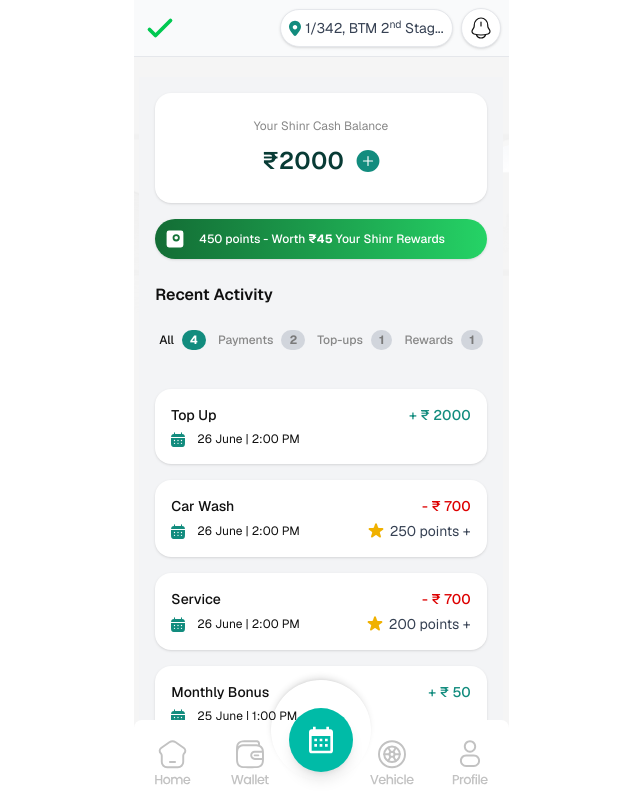
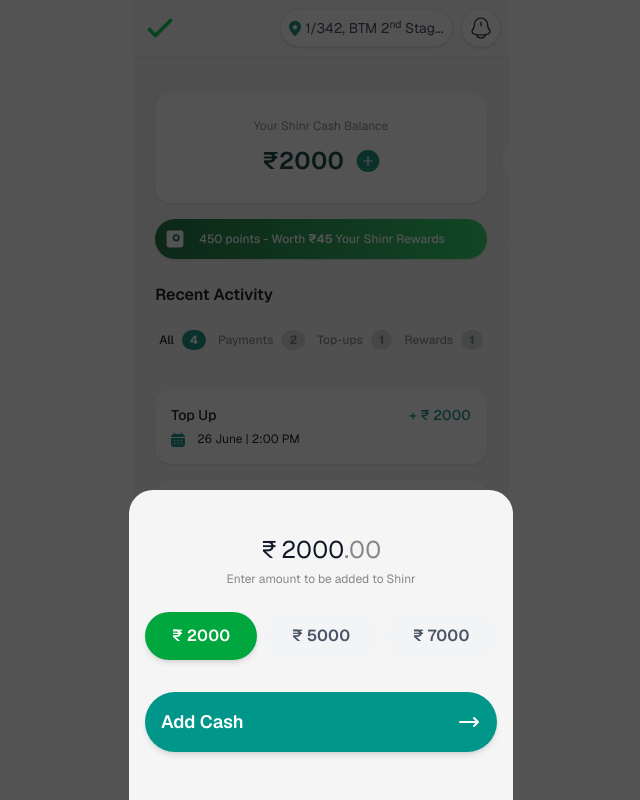
Before and after one commit to exitcube/shinr_fe_pwa, a Next.js app: page /wallet in a window 1280 px wide. Both pictures are taken after a click on the element 680 px from the left and 161 px from the top of the page. Shown: the whole page, without its empty margins (319-959 px from the left). Built offline with nearby package versions, Linux system fonts and the light colour scheme.

Commit message:
wallet model added

```diff
--- a/package.json
+++ b/package.json
@@ -12,7 +12,8 @@
     "framer-motion": "^12.23.3",
     "next": "15.3.4",
     "react": "^19.0.0",
-    "react-dom": "^19.0.0"
+    "react-dom": "^19.0.0",
+    "react-use-measure": "^2.1.7"
   },
   "devDependencies": {
     "@eslint/eslintrc": "^3",
--- a/src/app/wallet/page.tsx
+++ b/src/app/wallet/page.tsx
@@ -1,4 +1,5 @@
 "use client";
+import { WalletModel } from "@/components/walletArea/WalletModeal";
 import Image from "next/image";
 import React, { useState } from "react";
 
@@ -47,6 +48,7 @@ const transactions = [
 
 export default function ShinrApp() {
   const [activeTab, setActiveTab] = useState("All");
+  const [open, setOpen] = useState(false);
 
   const filterTransactions = (category: string) => {
     if (category === "All") {
@@ -62,6 +64,7 @@ export default function ShinrApp() {
     { name: "Rewards", count: filterTransactions("Rewards").length },
   ];
   return (
+    <>
       <div className="max-w-sm mx-auto bg-[#F5F5F5] min-h-screen overflow-y-scroll no-scrollbar pb-30 pt-5">
         <div className="bg-gray-100 min-h-screen p-4 font-sans">
           {/* Shinr Cash Balance Card */}
@@ -74,7 +77,7 @@ export default function ShinrApp() {
                 <span>₹</span>
                 <span>2000</span>
               </p>
-            <div>
+              <div onClick={() => setOpen(true)}>
                 <Image
                   className="ml-3"
                   src="/assets/icons/plus.svg"
@@ -101,8 +104,8 @@ export default function ShinrApp() {
               />
             </svg>
             <p className="text-white text-[12px] font-medium">
-            450 points - Worth <span className="font-bold">₹45</span> Your Shinr
-            Rewards
+              450 points - Worth <span className="font-bold">₹45</span> Your
+              Shinr Rewards
             </p>
           </div>
 
@@ -193,6 +196,8 @@ export default function ShinrApp() {
             ))}
           </div>
         </div>
+        <WalletModel open={open} setOpen={setOpen} />
       </div>
+    </>
   );
 }
--- /dev/null
+++ b/src/components/walletArea/WalletModeal.tsx
@@ -0,0 +1,168 @@
+import React, { useState } from "react";
+import useMeasure from "react-use-measure";
+import {
+  useDragControls,
+  useMotionValue,
+  useAnimate,
+  motion,
+} from "framer-motion";
+
+export const WalletModel = ({ open, setOpen }: any) => {
+  const [selectedAmount, setSelectedAmount] = useState<number | null>(2000);
+  const [customAmount, setCustomAmount] = useState(2000);
+
+  const amounts = [2000, 5000, 7000];
+
+  const handleAmountSelect = (amount: React.SetStateAction<number>) => {
+    setSelectedAmount((prev: any) => {
+      if (prev === null) return amount;
+      return prev + amount;
+    });
+    setCustomAmount(amount);
+  };
+
+  const handleCustomAmountChange = (e: { target: { value: any } }) => {
+    const value = e.target.value;
+    setCustomAmount(value);
+    if (value !== null) {
+      setSelectedAmount(null);
+    }
+  };
+  return (
+    <div>
+      <DragCloseDrawer open={open} setOpen={setOpen}>
+        <div className="flex items-start justify-center font-sans">
+          <div className="w-full max-w-md">
+            {/* Amount Input */}
+            <div className="flex justify-center items-end text-5xl font-light text-gray-900 mb-2">
+              <span className="text-[24px] font-normal mr-1">₹</span>
+              <span className="font-normal text-[24px] ">
+                {Math.floor(customAmount / 1)}
+              </span>
+              <span className="text-[#878787] font-normal text-[24px]">
+                .00
+              </span>
+            </div>
+            <div className="text-center text-[#878787] text-[12px] mb-6">
+              Enter amount to be added to Shinr
+            </div>
+
+            {/* Predefined Amount Buttons */}
+            <div className="flex justify-between space-x-2 mb-8">
+              {amounts.map((amount) => (
+                <button
+                  key={amount}
+                  onClick={() => handleAmountSelect(amount)}
+                  className={`flex-1 py-3 rounded-full font-semibold transition-colors duration-200
+                ${
+                  selectedAmount === amount
+                    ? "bg-green-600 text-white shadow-md"
+                    : "bg-gray-100 text-gray-600 hover:bg-gray-200"
+                }`}
+                >
+                  ₹ {amount}
+                </button>
+              ))}
+            </div>
+
+            {/* Add Cash Button */}
+            <button className="flex items-center justify-between w-full bg-teal-600 text-white p-4 rounded-full text-lg font-semibold shadow-md transition-colors duration-200 hover:bg-teal-700">
+              Add Cash
+              <svg
+                xmlns="http://www.w3.org/2000/svg"
+                className="h-6 w-6 ml-2"
+                fill="none"
+                viewBox="0 0 24 24"
+                stroke="currentColor"
+                strokeWidth="2"
+              >
+                <path
+                  strokeLinecap="round"
+                  strokeLinejoin="round"
+                  d="M17 8l4 4m0 0l-4 4m4-4H3"
+                />
+              </svg>
+            </button>
+          </div>
+        </div>
+      </DragCloseDrawer>
+    </div>
+  );
+};
+
+const DragCloseDrawer = ({ open, setOpen, children }: any) => {
+  const [scope, animate] = useAnimate();
+  const [drawerRef, { height }] = useMeasure();
+
+  const y = useMotionValue(0);
+  const controls = useDragControls();
+
+  const handleClose = async () => {
+    animate(scope.current, {
+      opacity: [1, 0],
+    });
+
+    const yStart = typeof y.get() === "number" ? y.get() : 0;
+
+    await animate("#drawer", {
+      y: [yStart, height],
+    });
+
+    setOpen(false);
+  };
+
+  return (
+    <>
+      {open && (
+        <motion.div
+          ref={scope}
+          initial={{ opacity: 0 }}
+          animate={{ opacity: 1 }}
+          onClick={handleClose}
+          className="fixed inset-0 z-50 bg-neutral-950/70 flex justify-center w-full"
+        >
+          <motion.div
+            id="drawer"
+            ref={drawerRef}
+            onClick={(e) => e.stopPropagation()}
+            initial={{ y: "100%" }}
+            animate={{ y: "0%" }}
+            transition={{
+              ease: "easeInOut",
+            }}
+            className="absolute bottom-0  overflow-hidden rounded-t-3xl max-w-sm w-full bg-[#F5F5F5] overflow-y-scroll no-scrollbar"
+            style={{ y }}
+            drag="y"
+            dragControls={controls}
+            onDragEnd={() => {
+              if (y.get() >= 100) {
+                handleClose();
+              }
+            }}
+            dragListener={false}
+            dragConstraints={{
+              top: 0,
+              bottom: 0,
+            }}
+            dragElastic={{
+              top: 0,
+              bottom: 0.5,
+            }}
+          >
+            {/* <div className="absolute left-0 right-0 top-0 z-10 flex justify-center bg-[#F5F5F5] p-4">
+              <button
+                onPointerDown={(e) => {
+                  controls.start(e);
+                }}
+                className="h-2 w-14 cursor-grab touch-none rounded-full bg-neutral-700 active:cursor-grabbing"
+              ></button>
+            </div> */}
+            <div className="relative z-0 h-full w-full px-4 py-12">
+              {children}
+            </div>
+          </motion.div>
+        </motion.div>
+      )}
+    </>
+  );
+};
```
Also changed, not shown: 1 other file (tests, documents, lock files or other folders). Lines whose indentation alone changed are shown as unchanged.
